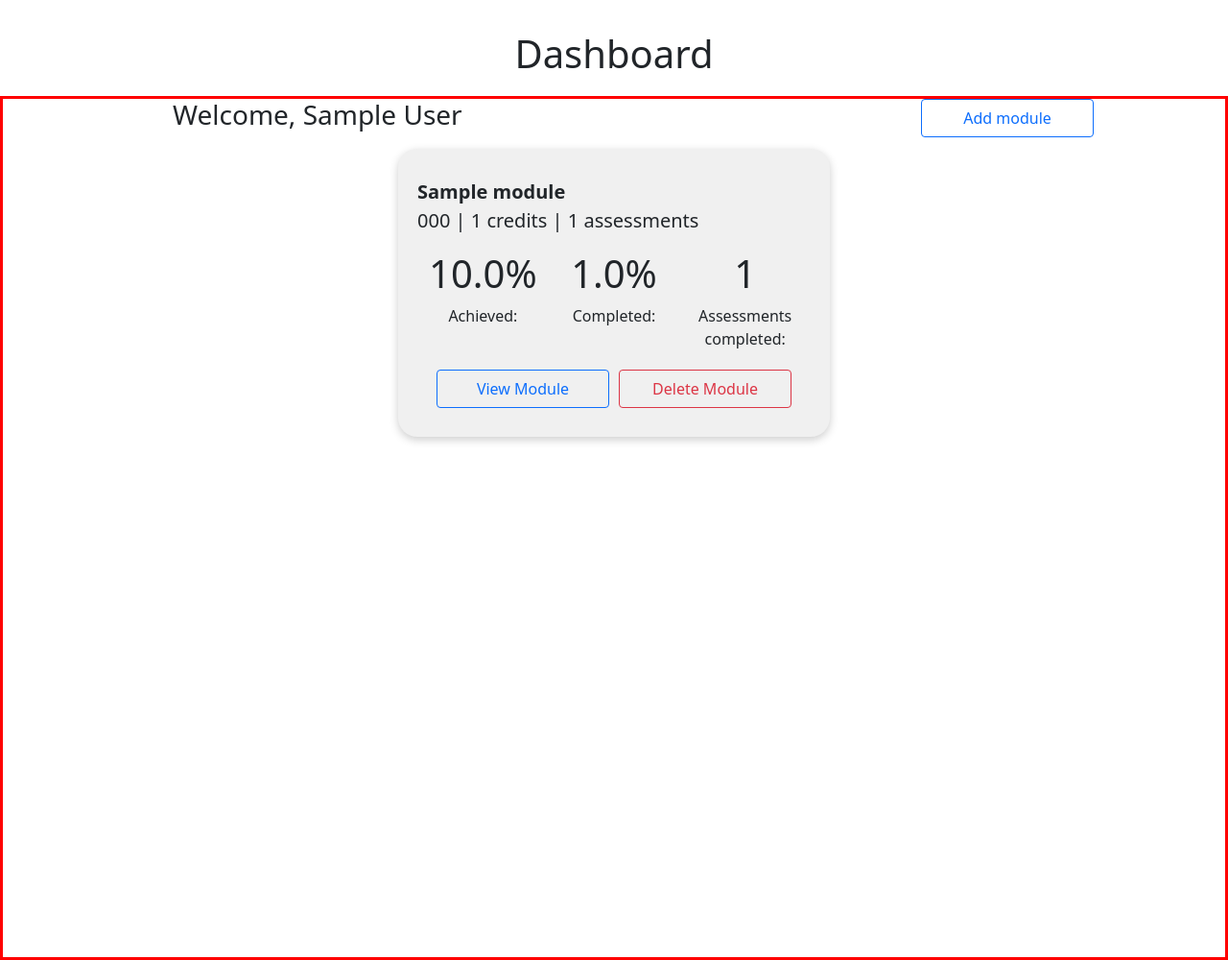
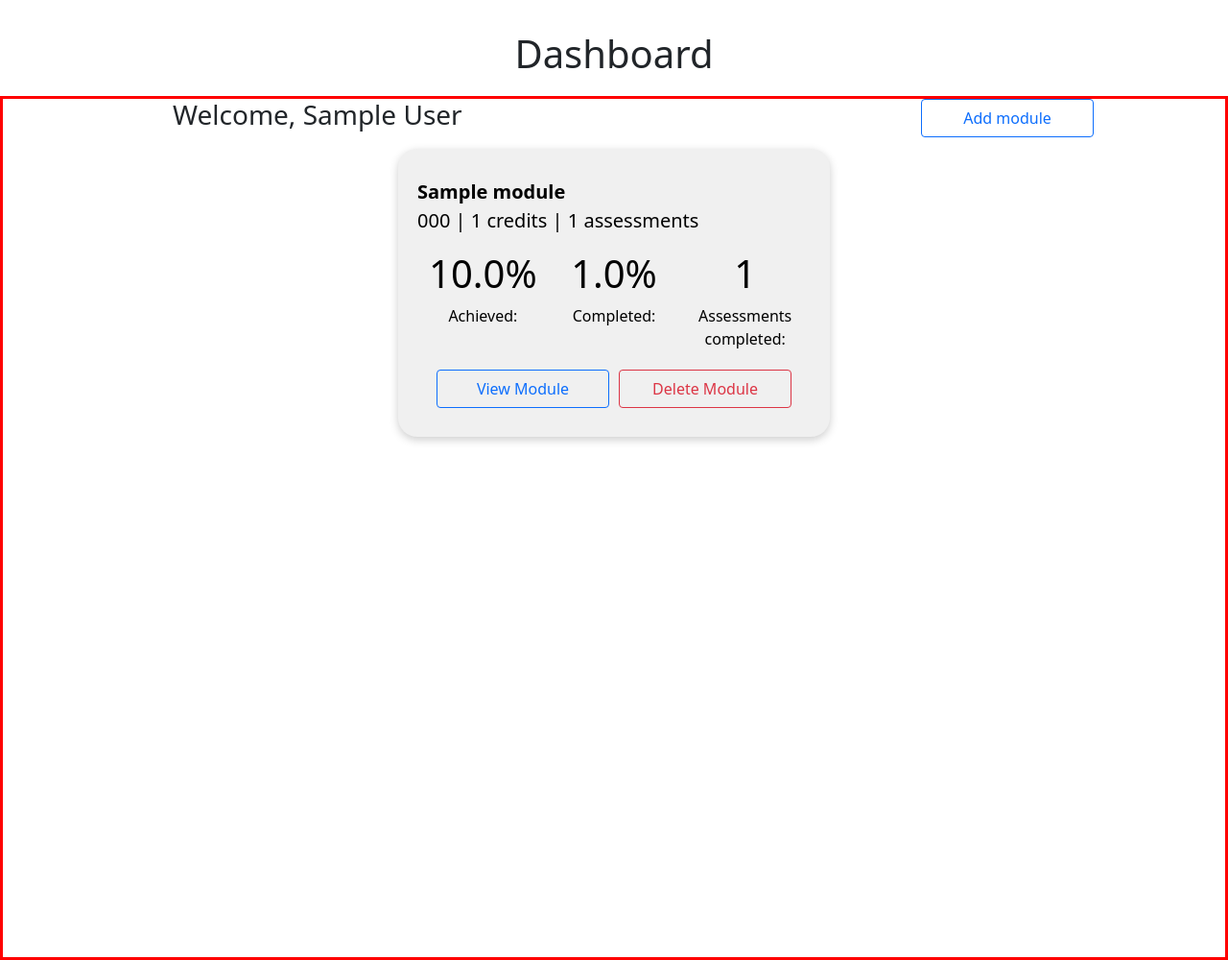
Before and after one commit to Lanrayy/web-app-development-comp2011-cwk2, a Flask app: page /dashboard in a window 1280 px wide. Shown: the part 70-1070 px from the top of the page at 96% size. Run offline with Flask 2, Linux system fonts and the light colour scheme; a user stored in the database is signed in; tables that the repository leaves empty hold one stand-in row (values such as "Sample post"); some libraries are stand-ins or nearby versions.

Commit message:
dashboard completed

```diff
--- a/app/static/styles.css
+++ b/app/static/styles.css
@@ -125,6 +125,9 @@ ul{
 
 /*DASHBOARD STYLES*/
 /*Each module styles*/
+a{
+
+}
 
 /*container for all the modules*/
 .body{
@@ -170,10 +173,14 @@ ul{
     height: 300px;
     margin: 10px;
     padding: 20px;
+    color: black;
+    text-decoration: red;
+    text-decoration-color: black;
 }
 
 .module:hover{
     background-color: rgb(219, 219, 219);
+    color: black;
 }
 
 .add-module-button{
--- a/app/templates/dashboard.html
+++ b/app/templates/dashboard.html
@@ -23,6 +23,7 @@
     </form>
 
     <div class="module-container">
+
         {% for p in data %}
          <div class="module" value={{p.module_code}}>
              <div class="module-info-container">
```
Also changed, not shown: app.db, 1 other file.
